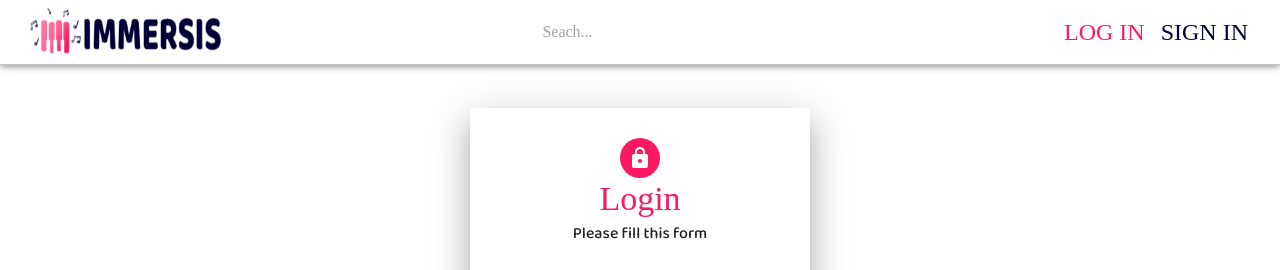
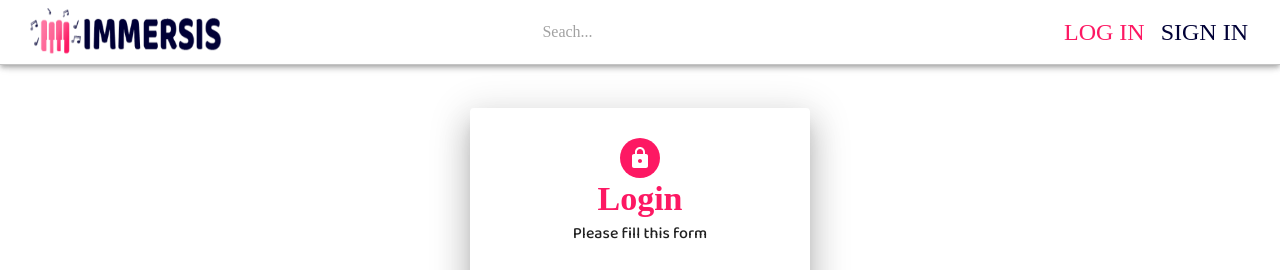
Before and after one commit to pesto-students/song-finder-frontend-f3-beta-2, a React (Create React App) app: page /login in a window 1280 px wide. Shown: the top 270 px of the page. Built offline with nearby package versions, Linux system fonts and the light colour scheme; a web font is replaced by a local one.

Commit message:
Login Page[ color change ]

```diff
--- a/src/components/UI/Login.js
+++ b/src/components/UI/Login.js
@@ -16,7 +16,7 @@ const useStyles = makeStyles((theme) => ({
             borderBottom: "2px solid #fd1863"
         },
         "& .MuiInput-underline:hover:before": {
-            borderBottom: "2px solid #fd1863 !important"
+            borderBottom: "2px solid rgba(253, 24, 99, .5) !important"
         }
     },
     Paper: {
@@ -35,7 +35,8 @@ const useStyles = makeStyles((theme) => ({
 
     },
     h4: {
-        color: "#fd1863"
+        color: "#fd1863",
+        fontWeight: "700"
     },
     Avatar: {
         backgroundColor: "#fd1863 !important"
```
